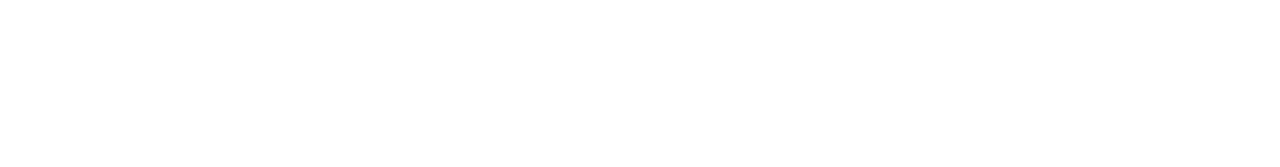
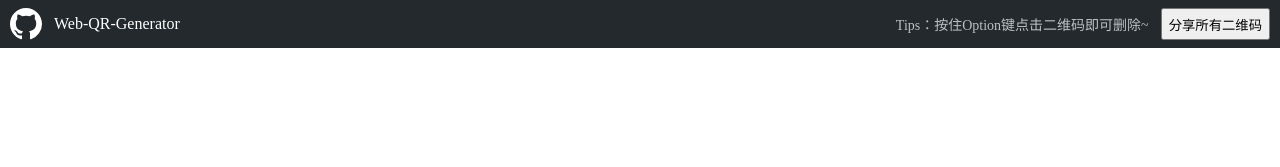
Before and after one commit to mimers/Web-QR-Generator, a plain HTML site: page index.html in a window 1280 px wide. Shown: the top 167 px of the page. Drawn offline with Linux system fonts and the light colour scheme.

Commit message:
Support share QR codes

```diff
--- a/index.html
+++ b/index.html
@@ -1,8 +1,22 @@
 <html>
 <head>
-<style></style>
+    <title>二维码工厂</title>
+    <link rel="stylesheet" href="./style.css">
+    <link rel="icon" href="./chart.png">
 </head>
 <body>
-  <script src="./script.js"></script>
+<header>
+    <svg height="32" class="octicon octicon-mark-github" viewBox="0 0 16 16" version="1.1" width="32"
+         aria-hidden="true">
+        <path fill-rule="evenodd"
+              d="M8 0C3.58 0 0 3.58 0 8c0 3.54 2.29 6.53 5.47 7.59.4.07.55-.17.55-.38 0-.19-.01-.82-.01-1.49-2.01.37-2.53-.49-2.69-.94-.09-.23-.48-.94-.82-1.13-.28-.15-.68-.52-.01-.53.63-.01 1.08.58 1.23.82.72 1.21 1.87.87 2.33.66.07-.52.28-.87.51-1.07-1.78-.2-3.64-.89-3.64-3.95 0-.87.31-1.59.82-2.15-.08-.2-.36-1.02.08-2.12 0 0 .67-.21 2.2.82.64-.18 1.32-.27 2-.27.68 0 1.36.09 2 .27 1.53-1.04 2.2-.82 2.2-.82.44 1.1.16 1.92.08 2.12.51.56.82 1.27.82 2.15 0 3.07-1.87 3.75-3.65 3.95.29.25.54.73.54 1.48 0 1.07-.01 1.93-.01 2.2 0 .21.15.46.55.38A8.013 8.013 0 0 0 16 8c0-4.42-3.58-8-8-8z"></path>
+    </svg>
+    <a href="https://github.com/mimers/Web-QR-Generator">Web-QR-Generator</a>
+    <div class="qr-right-title">
+        <button class="qr-share">分享所有二维码</button>
+        <div class="qr-tips">Tips：按住Option键点击二维码即可删除~</div>
+    </div>
+</header>
+<script src="./script.js"></script>
 </body>
 </html>
--- a/script.js
+++ b/script.js
@@ -1,24 +1,9 @@
-// ==UserScript==
-// @name         Google在线二维码服务
-// @namespace    http://tampermonkey.net/
-// @version      0.1
-// @description  try to take over the world!
-// @author       You
-// @match        https://chart.googleapis.com/chart
-// @grant        none
-// @run-at       document-end
-// ==/UserScript==
-
-(function() {
 'use strict';
 const prefix = 'https://chart.googleapis.com/chart?cht=qr&chs=400x400&chl=';
-    document.body.innerHTML = '';
-    let localQr = JSON.parse(localStorage.getItem('_local_qr_codes_') || '["hello, world"]');
-    document.title = '简洁强大的二维码生成器';
 
 function updateLocalData() {
   let ds = [];
-        document.querySelectorAll('.qr-img').forEach(i => ds.push(i.chl))
+  document.querySelectorAll('.qr-img').forEach(i => ds.push(i.chl));
   localStorage.setItem('_local_qr_codes_', JSON.stringify(ds.map(i => i)));
 }
 
@@ -38,7 +23,7 @@
     bindImage(qrImg, chl);
     input.value = chl;
   }
-        qrImg.addEventListener('click', function(e) {
+  qrImg.addEventListener('click', function (e) {
     if (e.altKey) {
       container.parentNode.removeChild(container);
       updateLocalData();
@@ -47,56 +32,54 @@
 
   container.appendChild(input);
   container.appendChild(qrImg);
-        input.addEventListener('change', function(e) {
+  input.addEventListener('change', function (e) {
     let t = e.target.value.trim();
     bindImage(qrImg, t);
     updateLocalData();
-        })
+  });
   return container;
 }
 
+function parseQrFromQuery() {
+  const query = new URLSearchParams(location.search);
+  let qrs = query.get('qrs');
+  try {
+    return JSON.parse(qrs);
+  } catch (e) {
+    console.error(e);
+  }
+  return null;
+}
+
+function clearSearch() {
+  location.href = location.href.substr(0, location.href.length - location.search.length);
+}
+
+function init() {
   let add = document.createElement('button');
+  add.className = 'qr-add';
   add.textContent = '添加二维码生成器';
-    add.addEventListener('click', function() { document.body.insertBefore(createQR('voilà'), add) });
+  add.addEventListener('click', () => {
+    document.body.insertBefore(createQR('voilà'), add)
+  });
+  let share = document.querySelector('button.qr-share');
+  share.addEventListener('click', (e) => {
+    const query = new URLSearchParams();
+    query.append('qrs', localStorage.getItem('_local_qr_codes_'));
+    navigator.clipboard.writeText(location.href + '?' + query.toString());
+    let origin = e.target.textContent;
+    e.target.textContent = '链接已复制~';
+    setTimeout(() => e.target.textContent = origin, 3000);
+  });
   document.body.appendChild(add);
+  let localQr = JSON.parse(localStorage.getItem('_local_qr_codes_') || '["hello, world"]');
+  let queryQr = parseQrFromQuery();
   localQr.forEach(chl => document.body.insertBefore(createQR(chl), add));
+  if (queryQr) {
+    queryQr.filter(q => !localQr.find(i => i === q)).forEach(chl => document.body.insertBefore(createQR(chl), add));
+    updateLocalData();
+    setTimeout(clearSearch, 300);
+  }
+}
 
-    document.head.querySelector('style').innerHTML = `
-body {
-    display: flex;
-    background: white;
-    margin: 0;
-    padding: 8px;
-    flex-wrap: wrap;
-    align-items: center;
-    justify-content: space-evenly;
-}
-.qr-container {
-    box-shadow: 0px 2px 3px 0px lightgray, 0px 0px 2px 0px lightgray;
-    border-radius: 0px 0px 4px 4px;
-    margin: 12px;
-    display: flex;
-    flex-direction: column;
-    align-items: center;
-}
-.qr-input {
-    width: 400px;
-    height: 60px;
-    word-break: break-all;
-}
-.qr-img {
-    height: 400px;
-    width: 400px;
-    transition: filter ease .5s;
-    border-radius: 0px 0px 4px 4px;
-}
-.qr-input:focus + .qr-img {
-    filter:  blur(13px);
-}
-button {
-    height: 100px;
-    width: 100px;
-    font-size: 20px;
-}
-`;
-})();
+init();
--- /dev/null
+++ b/style.css
@@ -0,0 +1,79 @@
+
+body {
+    display: flex;
+    background: white;
+    margin: 0;
+    padding: 8px;
+    flex-wrap: wrap;
+    align-items: center;
+    justify-content: space-evenly;
+}
+
+header {
+    background-color: #24292e;
+    color: white;
+    position: absolute;
+    top: 0;
+    left: 0;
+    width: 100%;
+    height: 48px;
+    display: flex;
+    padding: 8px 10px;
+    box-sizing: border-box;
+}
+
+header > a {
+    align-self: center;
+    margin-left: 12px;
+    color: white;
+    text-decoration: none;
+}
+
+.qr-right-title {
+    flex: 1;
+    flex-direction: row-reverse;
+    display: flex;
+}
+
+svg {
+    fill: currentColor;
+}
+
+.qr-tips {
+    opacity: 0.7;
+    font-size: 14px;
+    margin-right: 12px;
+    align-self: center;
+}
+
+.qr-container {
+    box-shadow: 0px 2px 3px 0px lightgray, 0px 0px 2px 0px lightgray;
+    border-radius: 0px 0px 4px 4px;
+    margin: 12px;
+    display: flex;
+    flex-direction: column;
+    align-items: center;
+}
+
+.qr-input {
+    width: 400px;
+    height: 60px;
+    word-break: break-all;
+}
+
+.qr-img {
+    height: 400px;
+    width: 400px;
+    transition: filter ease .5s;
+    border-radius: 0px 0px 4px 4px;
+}
+
+.qr-input:focus + .qr-img {
+    filter: blur(13px);
+}
+
+button.qr-add {
+    height: 100px;
+    width: 100px;
+    font-size: 20px;
+}
```
Also changed, not shown: chart.png (added). Lines whose indentation alone changed are shown as unchanged.
